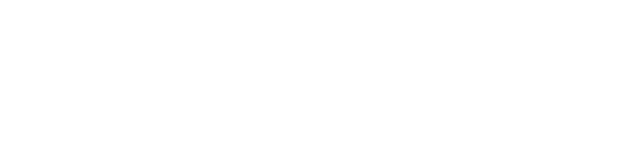
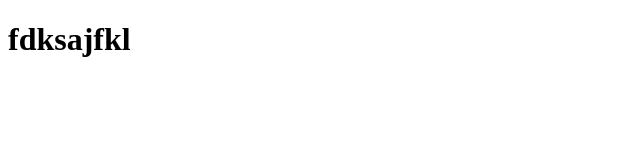
Before and after one commit to yinkai1205/git_demo2, a plain HTML site: page index.html in a window 1280 px wide. Shown: the whole page, without its empty margins (0-640 px from the left). Drawn offline with Linux system fonts and the light colour scheme.

Commit message:
修改了文件

```diff
--- a/index.html
+++ b/index.html
@@ -9,7 +9,7 @@
 </head>
 
 <body>
-
+  <h1>fdksajfkl</h1>
 </body>
 
 </html>
```
